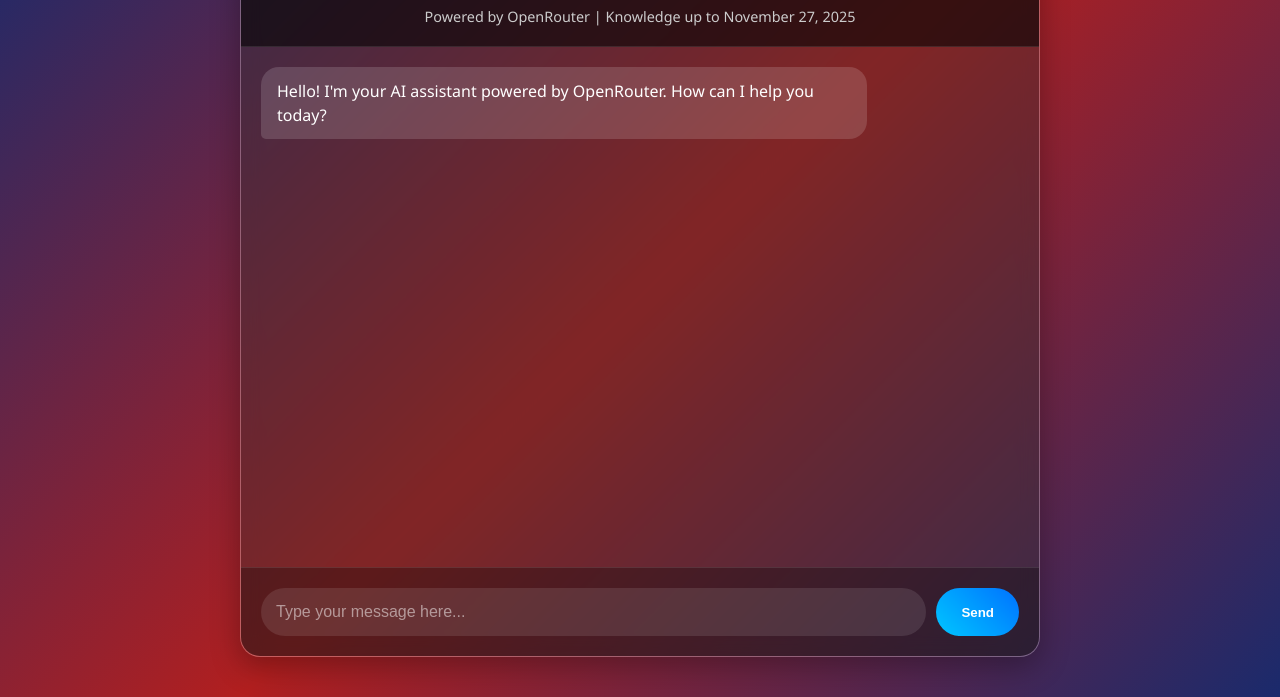
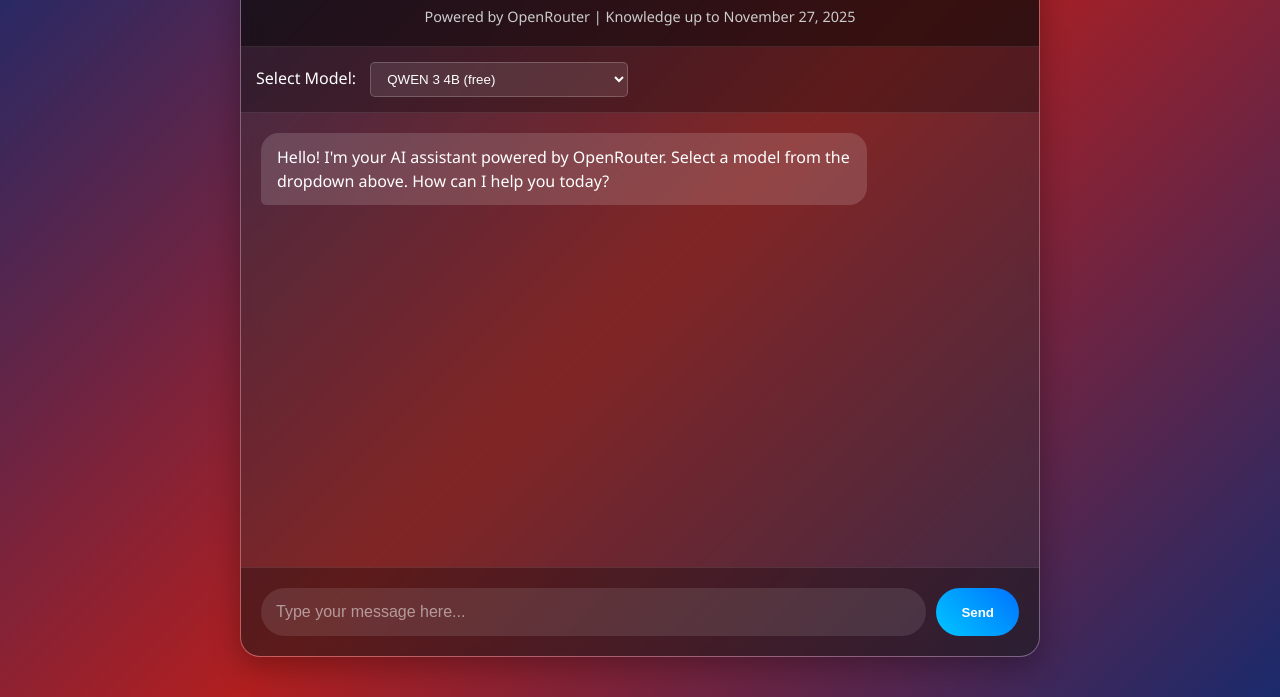
Before and after one commit to trashcore-dev/Gpt-Al, a plain HTML site: page index.html in a window 1280 px wide. Shown: the part 103-800 px from the top of the page. Drawn offline with Linux system fonts and the light colour scheme.

Commit message:
Update index.html

```diff
--- a/index.html
+++ b/index.html
@@ -54,6 +54,26 @@
         header p {
             color: #ccc;
             font-size: 0.9rem;
+        }
+
+        .model-selector {
+            background: rgba(0, 0, 0, 0.5);
+            padding: 15px;
+            border-bottom: 1px solid rgba(255, 255, 255, 0.1);
+        }
+
+        .model-selector label {
+            color: white;
+            margin-right: 10px;
+        }
+
+        .model-selector select {
+            background: rgba(255, 255, 255, 0.1);
+            color: white;
+            border: 1px solid rgba(255, 255, 255, 0.2);
+            padding: 8px 12px;
+            border-radius: 5px;
+            outline: none;
         }
 
         .chat-container {
@@ -157,6 +177,15 @@
             .message {
                 max-width: 90%;
             }
+
+            .model-selector {
+                text-align: center;
+            }
+
+            .model-selector select {
+                width: 100%;
+                margin-top: 10px;
+            }
         }
     </style>
 </head>
@@ -167,9 +196,20 @@
             <p>Powered by OpenRouter | Knowledge up to November 27, 2025</p>
         </header>
 
+        <div class="model-selector">
+            <label for="model-select">Select Model:</label>
+            <select id="model-select">
+                <option value="huggingfaceh4/zephyr-7b-beta:free">Uncensored (free)</option>
+                <option value="qwen/qwen-3-4b:free" selected>QWEN 3 4B (free)</option>
+                <option value="google/gemma-3-4b:free">Gemma 3 4B (free)</option>
+                <option value="microsoft/r1-distill-llama-70b:free">R1 distill llama 70B (free)</option>
+                <option value="google/gemini-2.0-flash-001:free">Gemini 2.0 flash experimental (free)</option>
+            </select>
+        </div>
+
         <div class="chat-container" id="chat-container">
             <div class="message bot-message">
-                Hello! I'm your AI assistant powered by OpenRouter. How can I help you today?
+                Hello! I'm your AI assistant powered by OpenRouter. Select a model from the dropdown above. How can I help you today?
             </div>
         </div>
 
@@ -190,6 +230,7 @@
                 this.userInput = document.getElementById('user-input');
                 this.sendBtn = document.getElementById('send-btn');
                 this.typingIndicator = document.getElementById('typing-indicator');
+                this.modelSelect = document.getElementById('model-select');
                 this.conversationId = 'default';
 
                 this.initializeEventListeners();
@@ -201,6 +242,11 @@
                     if (e.key === 'Enter') {
                         this.sendMessage();
                     }
+                });
+
+                // Add model change listener
+                this.modelSelect.addEventListener('change', () => {
+                    this.addMessage(`Model changed to: ${this.modelSelect.options[this.modelSelect.selectedIndex].text}`, false);
                 });
             }
 
@@ -262,7 +308,8 @@
                         },
                         body: JSON.stringify({
                             message: message,
-                            conversationId: this.conversationId
+                            conversationId: this.conversationId,
+                            model: this.modelSelect.value // Include selected model
                         })
                     });
 
```
